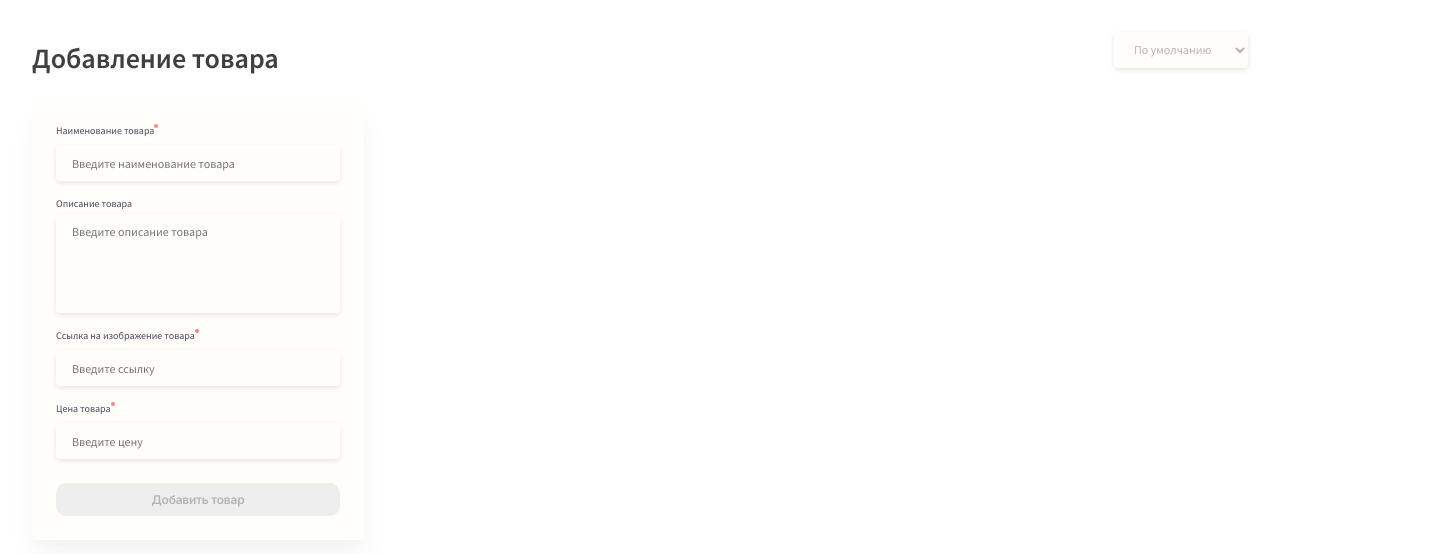
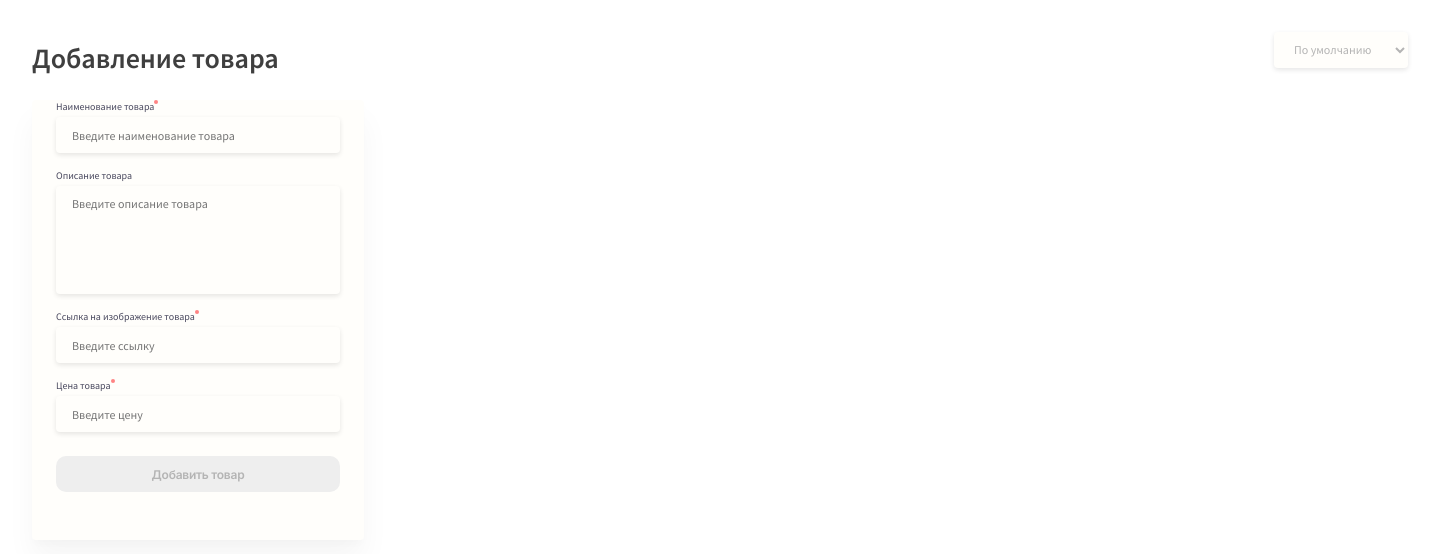
Before and after one commit to reekwul/test-idaproject, a Vue app: page / in a window 1280 px wide. Shown: the top 554 px of the page, 1440 px wide, since content can reach past the window. Built offline with nearby package versions, Linux system fonts and the light colour scheme.

Commit message:
анимация сортировки

```diff
--- a/src/App.vue
+++ b/src/App.vue
@@ -24,9 +24,5 @@ export default {
 }
 </script>
 
-<style lang="scss">
-#app {
-      display: flex;
-      justify-content: center;
-}
+<style lang="scss" scoped>
 </style>
--- a/src/components/v-aside.vue
+++ b/src/components/v-aside.vue
@@ -2,67 +2,58 @@
       <aside class="aside">
             <div class="aside__body"
                  @mousemove="active">
-                  <div class="aside__body__p">
-                        <p class="aside__body__p">Наименование товара</p>
-                        <div class="aside__body__p__point"></div>
-                  </div>
+                  <p class="aside__body__legend --obligatory">Наименование товара</p>
                   <div class="aside__body__block">
                         <input
-                              id="name"
-                              class="aside__body__block__inpt"
+                              class="aside__body__inp"
+                              :class="{error:visibleName}"
                               placeholder="Введите наименование товара"
                               v-model="prod.name"
                               @focusout="validation(prod.name,'name')"
                         >
                         <p
                               v-if="visibleName"
-                              class="aside__body__block__p"
+                              class="aside__body__err"
                         >Поле является обязательным</p>
                   </div>
-                  <p class="aside__body__p">Описание товара</p>
+
+                  <p class="aside__body__legend">Описание товара</p>
                   <textarea
-                        class="aside__body__text"
+                        class="aside__body__description"
                         placeholder="Введите описание товара"
                         v-model="prod.description"
                   ></textarea>
-                  <div class="aside__body__p">
-                        <p class="aside__body__p">Ссылка на изображение товара</p>
-                        <div class="aside__body__p__point"></div>
-                  </div>
+                  <p class="aside__body__legend --obligatory">Ссылка на изображение товара</p>
                   <div class="aside__body__block">
                         <input
-                              id="href"
-                              class="aside__body__block__inpt"
+                              class="aside__body__inp"
+                              :class="{error:visibleHref}"
                               placeholder="Введите ссылку"
                               v-model="prod.href"
                               @focusout="validation(prod.href,'href')"
                         >
                         <p
                               v-if="visibleHref"
-                              class="aside__body__block__p"
+                              class="aside__body__err"
                         >Поле является обязательным</p>
                   </div>
-
-                  <div class="aside__body__p">
-                        <p class="aside__body__p">Цена товара</p>
-                        <div class="aside__body__p__point"></div>
-                  </div>
+                  <p class="aside__body__legend --obligatory">Цена товара</p>
                   <div class="aside__body__block">
                         <input
-                              id="count"
-                              class="aside__body__block__inpt"
+                              class="aside__body__inp"
+                              :class="{error:visibleCount}"
                               placeholder="Введите цену"
                               v-model.number="prod.count"
                               @focusout="validation(prod.count,'count')"
                         >
                         <p
                               v-if="visibleCount"
-                              class="aside__body__block__p"
+                              class="aside__body__err"
                         >Поле является обязательным</p>
                   </div>
-
                   <button id="btn"
                           class="aside__body__btn"
+                          :class="{active:this.prod.count && this.prod.href && this.prod.name && typeof this.prod.count === 'number'}"
                           @click="add"
                   >Добавить товар
                   </button>
@@ -78,9 +69,9 @@ export default {
       data() {
             return {
                   prod: {
-                        name: String(),
-                        description: String(),
-                        href: String(),
+                        name: '',
+                        description: '',
+                        href: '',
                         count: '',
                   },
                   visibleName: false,
@@ -88,13 +79,13 @@ export default {
                   visibleCount: false,
             }
       },
+      computed: {},
       methods: {
             ...mapActions({
                   addProd: 'product/addProd'
             }),
             add() {
                   if (this.prod.count && this.prod.href && this.prod.name && typeof this.prod.count === 'number') {
-                        console.log(this.prod.count)
                         this.addProd({...this.prod});
                         this.prod.count = '';
                         this.prod.href = '';
@@ -103,14 +94,9 @@ export default {
                         this.visibleName = false
                         this.visibleHref = false
                         this.visibleCount = false
-                        let btn = document.getElementById('btn');
-                        btn.className = "aside__body__btn"
                   }
-
-
             },
             validation(value, res) {
-
                   if (value) {
                         switch (res) {
                               case 'name':
@@ -136,38 +122,6 @@ export default {
                                     break;
                         }
                   }
-                  this.active();
-            },
-            active() {
-                  let btn = document.getElementById('btn');
-                  if (this.prod.count && this.prod.href && this.prod.name && typeof this.prod.count === 'number') {
-                        btn.className = 'active'
-                  } else {
-                        btn.className = "aside__body__btn"
-                  }
-            }
-      },
-      watch: {
-            visibleName(newValue) {
-                  if (newValue) {
-                        document.getElementById('name').style.border = "1px solid #FF8484"
-                  } else {
-                        document.getElementById('name').style.border = "none"
-                  }
-            },
-            visibleHref(newValue) {
-                  if (newValue) {
-                        document.getElementById('href').style.border = "1px solid #FF8484"
-                  } else {
-                        document.getElementById('href').style.border = "none"
-                  }
-            },
-            visibleCount(newValue) {
-                  if (newValue) {
-                        document.getElementById('count').style.border = "1px solid #FF8484"
-                  } else {
-                        document.getElementById('count').style.border = "none"
-                  }
             },
       },
 }
@@ -186,116 +140,93 @@ export default {
       box-shadow: 0 20px 30px rgba(0, 0, 0, 0.04), 0 6px 10px rgba(0, 0, 0, 0.02);
 
       &__body {
-            margin: 24px;
             display: flex;
             flex-direction: column;
-
+            position: relative;
 
             font-family: 'Source Sans Pro';
-            font-style: normal;
+            font-weight: 400;
             font-size: 10px;
             line-height: 13px;
             color: #49485E;
 
-            &__p {
-                  display: flex;
+            &__legend {
+                  align-self: flex-start;
+                  position: relative;
+                  margin: 0 0 4px;
 
-                  margin: 0 0 4px;
-                  font-family: 'Source Sans Pro';
-                  font-style: normal;
-                  font-weight: 400;
-                  font-size: 10px;
-                  line-height: 13px;
-                  /* identical to box height */
-
-                  /* Temp / Darks / Lesser */
-
-                  color: #49485E;
-
-                  &__point {
-                        width: 4px;
-                        height: 4px;
-                        background: #FF8484;
-                        border-radius: 4px;
+                  &.--obligatory {
+                        &::after {
+                              content: "";
+                              display: block;
+                              position: absolute;
+                              top: 0;
+                              right: -4px;
+                              width: 4px;
+                              height: 4px;
+                              border-radius: 50%;
+                              background-color: #FF8484;
+                        }
                   }
             }
 
             &__block {
                   position: relative;
+            }
 
-                  &__inpt {
-                        margin: 0 0 16px;
-                        width: 284px;
-                        height: 36px;
-                        box-sizing: border-box;
+            &__inp {
+                  transition: 0.1s;
+                  margin: 0 0 16px;
+                  padding: 0 16px;
+                  width: 284px;
+                  height: 36px;
+                  box-sizing: border-box;
 
-                        border: none;
-                        /* Darks & Whites / White */
+                  border: none;
+                  border-radius: 4px;
+                  background: #FFFEFB;
+                  box-shadow: 0 2px 5px rgba(0, 0, 0, 0.1);
 
-                        background: #FFFEFB;
-                        box-shadow: 0 2px 5px rgba(0, 0, 0, 0.1);
-                        border-radius: 4px;
-
-                        padding: 0 16px;
-                        font-family: 'Source Sans Pro';
-                        font-style: normal;
-                        font-weight: 400;
-                        font-size: 12px;
-                        line-height: 15px;
-                        /* identical to box height */
-
-
-                        /* Greys / 500 */
-
-                        color: #B4B4B4;
-                  }
-
-                  &__p {
-                        margin: 4px 0 2px;
-                        position: absolute;
-                        bottom: -2px;
-
-                        font-family: 'Source Sans Pro';
-                        font-style: normal;
-                        font-weight: 400;
-                        font-size: 8px;
-                        line-height: 10px;
-                        /* identical to box height */
-
-
-                        color: #FF8484;
+                  font-size: 12px;
+                  line-height: 15px;
+                  color: #B4B4B4;
+                  &:focus{
+                        border: 2px solid #FF8484;
                   }
             }
 
-            &__text {
+            &__err {
+                  margin: 4px 0 2px;
+                  position: absolute;
+                  bottom: 0;
+                  font-size: 8px;
+                  line-height: 10px;
+                  color: #FF8484;
+            }
+
+            &__description {
+                  transition: 0.1s;
                   margin: 0 0 16px;
                   box-sizing: border-box;
                   resize: none;
-                  width: 284px;
                   height: 108px;
                   border: none;
-                  /* Darks & Whites / White */
 
+                  background: #FFFEFB;
                   padding: 10px 16px;
-                  background: #FFFEFB;
                   box-shadow: 0 2px 5px rgba(0, 0, 0, 0.1);
                   border-radius: 4px;
 
-                  font-family: 'Source Sans Pro';
-                  font-style: normal;
-                  font-weight: 400;
                   font-size: 12px;
                   line-height: 15px;
-                  /* identical to box height */
-                  /* Greys / 500 */
-
                   color: #B4B4B4;
-
+                  &:focus{
+                        border: 2px solid #FF8484;
+                  }
             }
 
             &__btn {
                   margin: 8px 0 0;
-                  width: 284px;
                   height: 36px;
                   border: none;
                   background: #EEEEEE;
@@ -303,7 +234,6 @@ export default {
                   transition: 0.4s;
 
                   font-family: 'Inter';
-                  font-style: normal;
                   font-weight: 600;
                   font-size: 12px;
                   line-height: 15px;
@@ -339,4 +269,8 @@ export default {
       color: #FFFFFF;
 
 }
+
+.error {
+      border: 2px solid #FF8484;
+}
 </style>
--- a/src/components/v-body.vue
+++ b/src/components/v-body.vue
@@ -12,7 +12,6 @@
                   </transition-group>
             </div>
       </div>
-
 </template>
 
 <script>
@@ -26,9 +25,7 @@ export default {
       computed: {
             ...mapGetters({
                   products: 'product/Prod',
-                  value: 'product/Value'
             }),
-
       },
 }
 </script>
@@ -57,7 +54,7 @@ export default {
 .item-move,
 .item-enter-active,
 .item-leave-active {
-      transition: all 0.5s ease;
+      transition: all 0.6s ease;
 }
 .item-enter-from,
 .item-leave-to {
--- a/src/components/v-header.vue
+++ b/src/components/v-header.vue
@@ -1,9 +1,7 @@
 <template>
       <div class="head">
             <h1 class="head__h">Добавление товара</h1>
-            <v-my-select
-
-            />
+            <v-my-select />
       </div>
 </template>
 
@@ -30,7 +28,6 @@ export default {
             height: 35px;
             margin: 32px 32px 16px;
 
-
             font-family: 'Source Sans Pro';
             font-style: normal;
             font-weight: 600;
--- a/src/components/v-item.vue
+++ b/src/components/v-item.vue
@@ -64,7 +64,6 @@ export default {
       margin-bottom: 16px;
       box-sizing: border-box;
       position: relative;
-      z-index: 0;
       background: #FFFEFB;
       box-shadow: 0 20px 30px rgba(0, 0, 0, 0.04), 0 6px 10px rgba(0, 0, 0, 0.02);
       border-radius: 4px;
@@ -78,7 +77,6 @@ export default {
             right: -8px;
             width: 32px;
             height: 32px;
-            z-index: 1;
             background: #FF8484;
             box-shadow: 0 2px 4px rgba(0, 0, 0, 0.1);
             border-radius: 10px;
@@ -94,6 +92,9 @@ export default {
       }
 
       &__img {
+            display: flex;
+            justify-content: center;
+            align-items: center;
             box-sizing: border-box;
             width: 332px;
             height: 200px;
--- a/src/components/v-wrapper.vue
+++ b/src/components/v-wrapper.vue
@@ -1,5 +1,4 @@
 <template>
-
       <div class="wrapper">
             <v-header/>
             <v-body/>
```
Also changed, not shown: src/components/ui-componnt/v-my-select.vue (+2 -11 lines).
